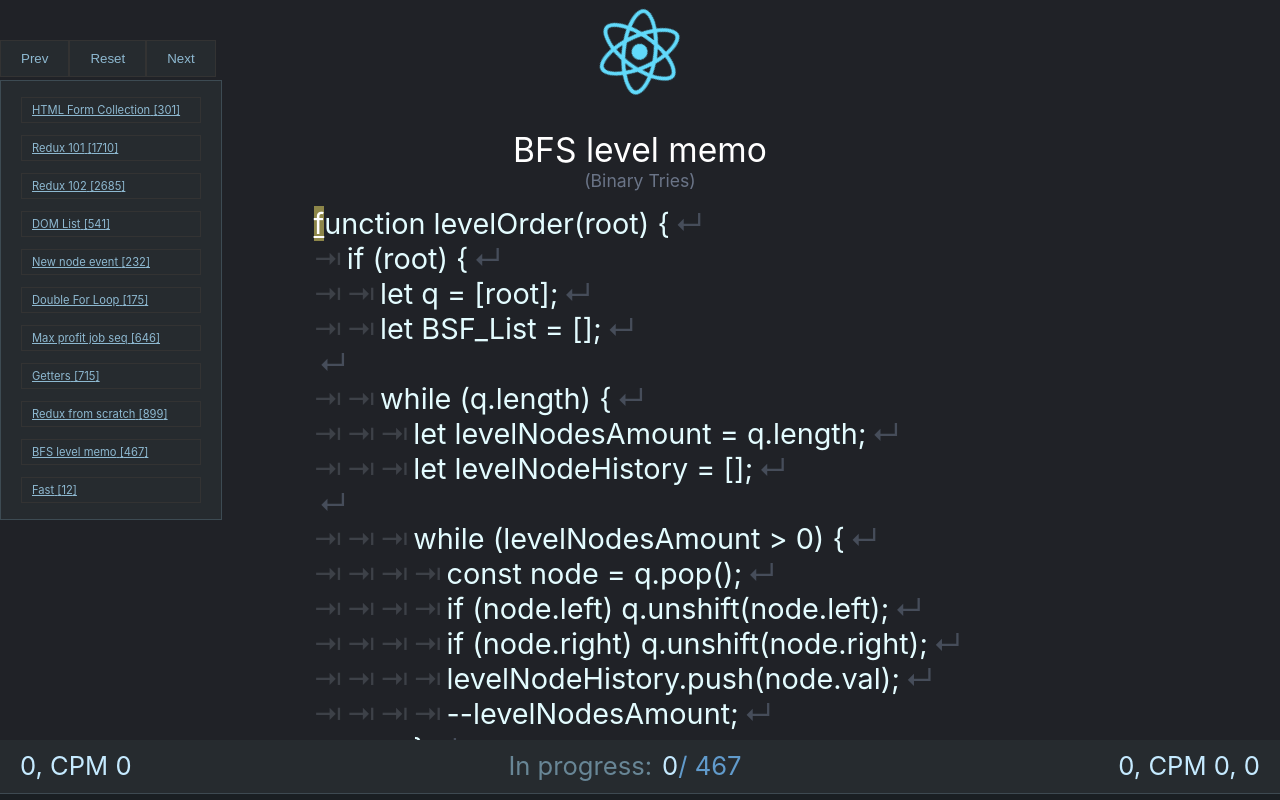
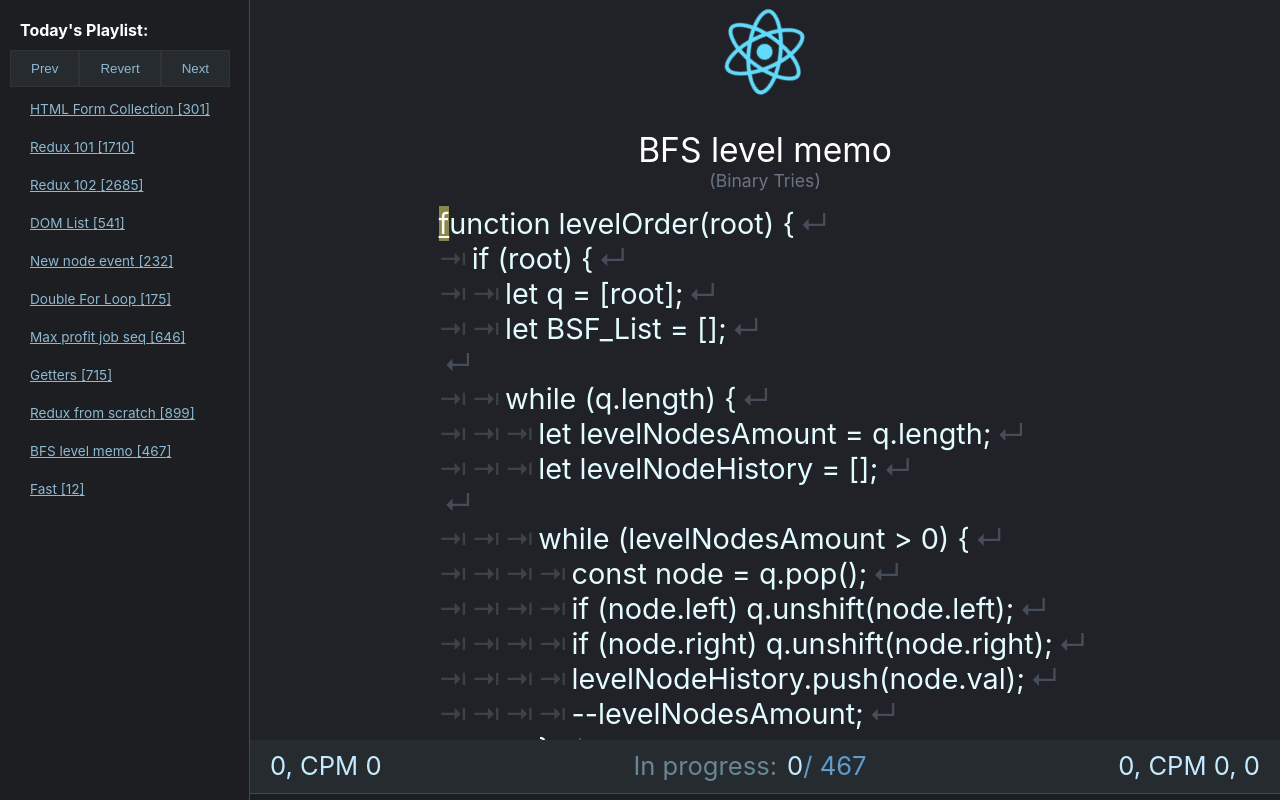
Before and after one commit to Viktor286/retype-project, a React (Create React App) app: page / in a window 1280 px wide. Shown: the top 800 px of the page. Built offline with nearby package versions, Linux system fonts and the light colour scheme.

Commit message:
Sections re-arrange

```diff
--- a/src/App.js
+++ b/src/App.js
@@ -134,23 +134,32 @@ class App extends Component {
     if (this.state.hasOwnProperty("currentCodeSample")) {
       return (
         <div className="App">
-          <CodeSampleExplorer
-            currentCodeSampleId={this.state.currentCodeSample.id}
-            codeSampleExplorerHandler={this.codeSampleExplorerHandler}
-          />
+          <section className="sidePanel">
+            <CodeSampleExplorer
+              currentCodeSampleId={this.state.currentCodeSample.id}
+              codeSampleExplorerHandler={this.codeSampleExplorerHandler}
+            />
+          </section>
 
-          <header className="App-header">
+          <section className={"codeSample"}>
             <img src={logo} className="App-logo" alt="logo" />
-            <InfoPanel
-              characterCorrectness={this.state.characterCorrectness}
-              userStat={userStat}
-            />
+            <h2>
+              {this.state.currentCodeSample.title}
+              <div className="mainCategory">
+                ({this.state.currentCodeSample.mainCategory})
+              </div>
+            </h2>
             <CodingArea
               currentCodeSample={this.state.currentCodeSample}
               cursorIndex={this.state.codeArea.cursorIndex}
               characterCorrectnessMap={this.state.characterCorrectness.map}
             />
-          </header>
+          </section>
+
+          <InfoPanel
+            characterCorrectness={this.state.characterCorrectness}
+            userStat={userStat}
+          />
         </div>
       );
     } else {
--- a/src/components/CodeSampleExplorer.js
+++ b/src/components/CodeSampleExplorer.js
@@ -25,7 +25,8 @@ class CodeSampleExplorer extends React.Component {
     );
 
     return (
-      <div>
+      <section className="explorer">
+        <h1>Today's Playlist:</h1>
         <div className="controls">
           <button
             className="prevCodeSample"
@@ -37,7 +38,7 @@ class CodeSampleExplorer extends React.Component {
             className="resetCodeSample"
             onClick={e => this.controlsResetHandler(e, currentCodeSampleId)}
           >
-            Reset
+            Revert
           </button>
           <button
             className="nextCodeSample"
@@ -46,8 +47,8 @@ class CodeSampleExplorer extends React.Component {
             Next
           </button>
         </div>
-        <section className="explorer">{displayCodeSamples}</section>
-      </div>
+        {displayCodeSamples}
+      </section>
     );
   }
 
--- a/src/components/CodingArea.js
+++ b/src/components/CodingArea.js
@@ -4,17 +4,9 @@ import "../css/CodingArea.css";
 const CodingArea = ({
   cursorIndex,
   characterCorrectnessMap,
-  currentCodeSample: {
-    contentAsArray: currentCodeSampleAsArr,
-    title: codeSampleTitle,
-    mainCategory
-  }
+  currentCodeSample: { contentAsArray: currentCodeSampleAsArr }
 }) => (
   <section className="codingArea">
-    <h2>
-      {codeSampleTitle}
-      <div className="mainCategory">({mainCategory})</div>
-    </h2>
     {currentCodeSampleAsArr.map((char, idx) => {
       let displayChar = char;
 
--- a/src/css/App.css
+++ b/src/css/App.css
@@ -1,30 +1,37 @@
 .App {
   text-align: center;
+  display: flex;
+}
+
+section.codeSample {
+  display: flex;
+  align-items: center;
+  flex-direction: column;
+  justify-content: center;
+  min-height: 100vh;
+  color: white;
+  overflow: hidden;
+  width: 100%;
+}
+
+section.codeSample h2 {
+  margin: 5px 0 15px;
+  text-align: center;
+  font-size: 2.1rem;
+  font-weight: normal;
+}
+
+section.codeSample h2 div.mainCategory {
+  margin: 0 10px;
+  color: #6a7487;
+  font-size: 1.1rem;
 }
 
 .App-logo {
   height: 13vmin;
   margin: 0 0 20px 0;
-
   animation: App-logo-spin infinite 50s linear;
   pointer-events: none;
-}
-
-.App-header {
-  display: flex;
-  align-items: center;
-  flex-direction: column;
-  justify-content: center;
-
-  min-height: 100vh;
-
-  color: white;
-
-  font-size: calc(10px + 2vmin);
-}
-
-.App-link {
-  color: #61dafb;
 }
 
 @keyframes App-logo-spin {
--- a/src/css/CodeSampleExplorer.css
+++ b/src/css/CodeSampleExplorer.css
@@ -1,27 +1,29 @@
-section.explorer {
-  background-color: #262b2f;
-  position: fixed;
-  top: 80px;
+section.sidePanel {
+  background-color: #1c1e22;
   font-size: 0.7rem;
-  border: 1px solid #3d4b53;
+  border-right: 1px solid #3d4b53;
   padding: 10px;
+  width: 250px;
+  min-width: 250px;
   z-index: 801;
 }
 
-div.controls {
+section.explorer {
   position: fixed;
-  left: 0;
-  top: 40px;
-  height: 40px;
+  /*background-color: #262b2f;*/
+  font-size: 0.7rem;
+  /*border: 1px solid #3d4b53;*/
+  z-index: 801;
+  width: 230px;
+  margin: 0;
+  padding: 0;
+  text-align: left;
 }
 
-div.controls button {
-  background-color: #262b2f;
-  color: #8eb9d1;
-  padding: 10px 20px;
-  border: 1px solid #333333;
-  cursor: pointer;
-  outline: none;
+section.explorer h1 {
+  color: white;
+  font-size: 1rem;
+  margin: 10px 0 10px 10px;
 }
 
 div.codeSampleItem {
@@ -29,7 +31,7 @@ div.codeSampleItem {
   /* border: 1px solid #333333; */
   padding: 6px 10px;
   text-align: left;
-  width: 200px;
+  /*width: 200px;*/
   font-size: 0.8rem;
 }
 
@@ -37,11 +39,11 @@ div.codeSampleItem.complete {
 }
 
 div.codeSampleItem a {
-  font-size: 0.7rem;
-  background-color: #262b2f;
+  font-size: 0.85rem;
   color: #8eb9d1;
   padding: 5px 10px;
-  border: 1px solid #333333;
+  /*border: 1px solid #333333;*/
+  border-radius: 2px;
   display: block;
   margin: 0;
 }
@@ -55,6 +57,7 @@ div.codeSampleItem a.active {
 
 div.codeSampleItem a:hover {
   color: #9ccae2;
+  background-color: #262b2f;
 }
 
 div.codeSampleItem.complete a {
@@ -67,3 +70,23 @@ div.codeSampleItem.complete a.active {
   color: white;
   background-color: #41ac80;
 }
+
+div.controls {
+  /*position: fixed;*/
+  /*left: 0;*/
+  /*top: 40px;*/
+  height: 40px;
+}
+
+div.controls button {
+  background-color: #262b2f;
+  color: #8eb9d1;
+  padding: 10px 20px;
+  border: 1px solid #333333;
+  cursor: pointer;
+  outline: none;
+}
+
+div.controls button:hover {
+  background-color: #2f3d49;
+}
--- a/src/css/CodingArea.css
+++ b/src/css/CodingArea.css
@@ -1,21 +1,8 @@
 section.codingArea {
   position: relative;
-  margin: 0 0 190px 0;
+  margin: 0 50px 190px;
   text-align: left;
   font-size: 1.8rem;
-}
-
-section.codingArea h2 {
-  margin: 5px 0 15px;
-  text-align: center;
-  font-size: 2.1rem;
-  font-weight: normal;
-}
-
-section.codingArea h2 div.mainCategory {
-  margin: 0 10px;
-  color: #6a7487;
-  font-size: 1.1rem;
 }
 
 span.await {
--- a/src/css/InfoPanel.css
+++ b/src/css/InfoPanel.css
@@ -2,10 +2,10 @@ section.infoPanel {
   position: fixed;
   z-index: 801;
   bottom: 0;
-  left: 0;
+  left: 250px;
   display: flex;
   justify-content: space-between;
-  width: 100%;
+  width: calc(100% - 250px);
   height: 60px;
   background-color: #262b2f;
 }
```
